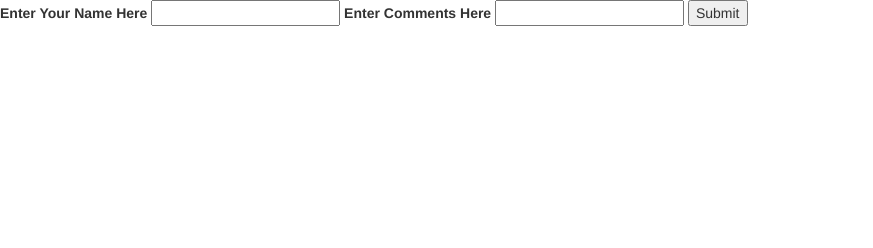
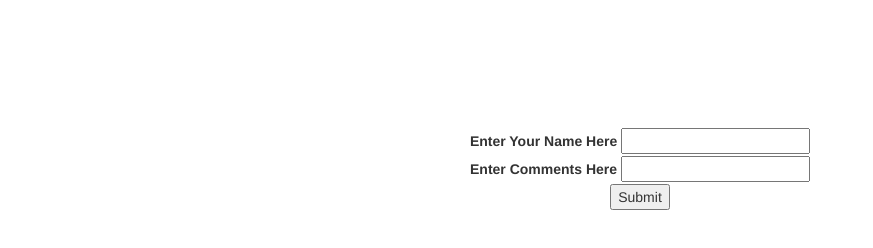
Before and after one commit to DZwell/AJAX_Fun, a website: page public/index.html in a window 1280 px wide. Shown: the whole page, without its empty margins (0-873 px from the left). Drawn offline with nearby package versions, Linux system fonts and the light colour scheme; files that its build step writes are made by us from their sources.

Commit message:
Format layout

```diff
--- a/public/index.html
+++ b/public/index.html
@@ -3,15 +3,15 @@
 <head>
     <title></title>
     <link rel="stylesheet" href="https://maxcdn.bootstrapcdn.com/bootstrap/3.3.6/css/bootstrap.min.css" integrity="sha384-1q8mTJOASx8j1Au+a5WDVnPi2lkFfwwEAa8hDDdjZlpLegxhjVME1fgjWPGmkzs7" crossorigin="anonymous">
-    <link rel="stylesheet" type="text/css" href="styles.css">
+    <link rel="stylesheet" type="text/css" href="../styles.css">
     <script src="https://ajax.googleapis.com/ajax/libs/jquery/2.1.3/jquery.min.js"></script>
 </head>
 <body>
     <form>
         <label for="userName">Enter Your Name Here</label>
-        <input type="text" name="userName">
+        <input type="text" name="userName"><br>
         <label for="comments">Enter Comments Here</label>
-        <input type="text" name="comments">
+        <input type="text" name="comments"><br>
         <button type="submit">Submit</button>
     </form>
 </body>
--- a/styles.css
+++ b/styles.css
@@ -1,5 +1,4 @@
-textarea {
+form {
     text-align: center;
-    width: 25%;
-
+    margin-top: 10%;
 }
```
